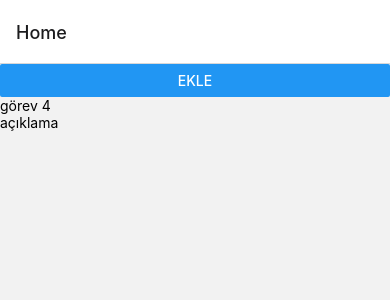
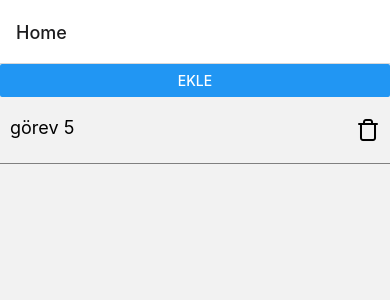
Before and after one commit to UtkuHazarGel/GYS, a React Native app in the folder gys/: screen /Home in a window 390 px wide. Both pictures are taken after a click on the button "EKLE". Shown: the top 300 px of the page. Built offline with nearby package versions, Linux system fonts and the light colour scheme.

Commit message:
id ye göre silme işlemi eklendi

```diff
--- a/gys/context/TaskContext.js
+++ b/gys/context/TaskContext.js
@@ -4,17 +4,34 @@ import createDataContext from "./createDataContext";
 const taskReducer = (state, action) => {
   switch (action.type) {
     case "add_task":
-      return [...state, { title: "görev 4",content:"açıklama"}];
+      return [
+        ...state,
+        {
+          id: Math.floor(Math.random() * 999999),
+          title: "görev 5",
+          content: "açıklama",
+        },
+      ];
+    case "delete_task":
+      return state.filter((task)=> task.id !== action.payload)
     default:
       return state;
   }
 };
 
 const addTask = (dispatch) => {
-  return ()=>{
+  return () => {
     dispatch({ type: "add_task" });
-  }
-
+  };
+};
+const deleteTask = (dispatch) => {
+  return (id) => {
+    dispatch({ type: "delete_task", payload: id });
+  };
 };
 
-export const {Context,Provider}=createDataContext(taskReducer,{addTask},[]);
+export const { Context, Provider } = createDataContext(
+  taskReducer,
+  { addTask, deleteTask },
+  []
+);
--- a/gys/screens/HomeScreen.js
+++ b/gys/screens/HomeScreen.js
@@ -1,20 +1,24 @@
-import { StyleSheet, Text, View, FlatList,Button } from "react-native";
+import { StyleSheet, Text, View, FlatList,Button, Touchable, TouchableOpacity } from "react-native";
 import React, { useContext } from "react";
 import {Context} from "../context/TaskContext";
+import { Feather } from '@expo/vector-icons';
 
 export default function HomeScreen() {
-  const {state,addTask} = useContext(Context);
+  const {state,addTask,deleteTask} = useContext(Context);
   return (
     <View>
       <Button title="Ekle" onPress={addTask} />
       <FlatList
         data={state}
-        keyExtractor={task => task.title}
+        keyExtractor={task => task.id}
         renderItem={({ item }) => {
           return (
-            <View>
-              <Text>{item.title}</Text>
-              <Text>{item.content}</Text>
+            <View style={styles.taskContainer}>
+              <Text  style={styles.taskTitle}>{item.title}</Text>
+
+              <TouchableOpacity onPress={()=>deleteTask(item.id)}>
+              <Feather  name="trash" size={24} color="black" />
+              </TouchableOpacity>
 
             </View>
           );
@@ -24,4 +28,17 @@ export default function HomeScreen() {
   );
 }
 
-const styles = StyleSheet.create({});
+const styles = StyleSheet.create({
+  taskContainer:{
+    flex:1,
+    flexDirection:"row",
+    justifyContent:"space-between",
+    borderBottomWidth:1,
+    paddingHorizontal:10,
+    paddingVertical:20,
+    borderColor:"gray",
+  },
+  taskTitle:{
+    fontSize:18
+  }
+});
```
